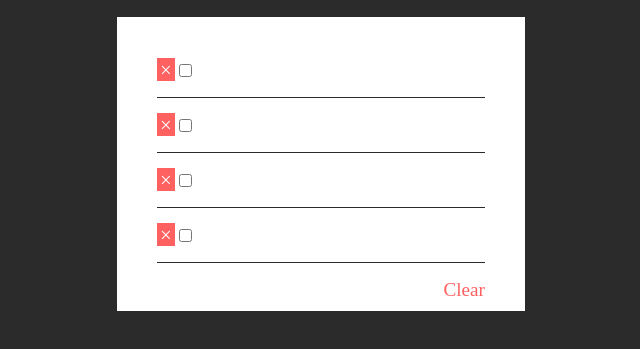
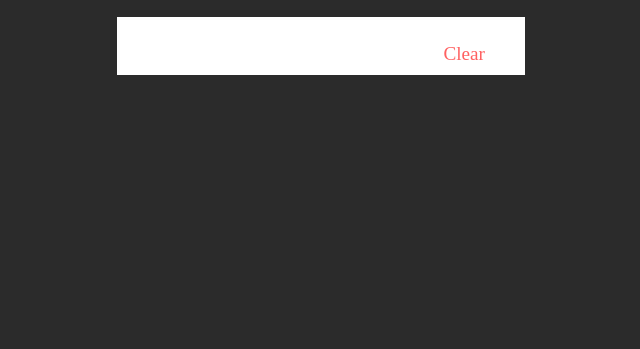
Before and after one commit to chivisto/js-todo-app, a plain HTML site: page index.html in a window 1280 px wide. Shown: the part 155-504 px from the top of the page, without its empty margins (319-959 px from the left). Drawn offline with Linux system fonts and the light colour scheme.

Commit message:
created UL for JS to handle

```diff
--- a/index.html
+++ b/index.html
@@ -17,10 +17,6 @@
         </form>
         <div class="tasksBoard">
             <ul>
-                <li><span class="delete">×</span><input type="checkbox"><label></label></li>
-                <li><span class="delete">×</span><input type="checkbox"><label></label></li>
-                <li><span class="delete">×</span><input type="checkbox"><label></label></li>
-                <li><span class="delete">×</span><input type="checkbox"><label></label></li>
             </ul>
             <a id="clear">Clear</a>
         </div>
```
